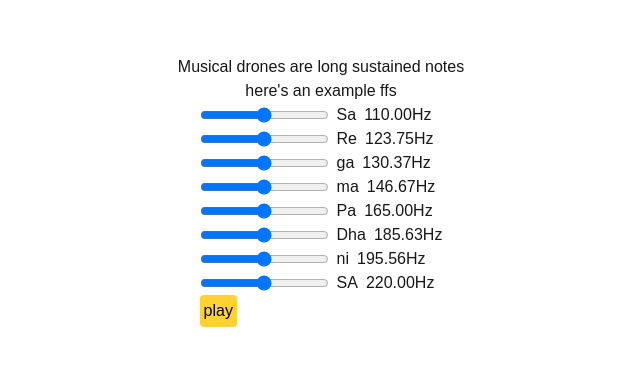
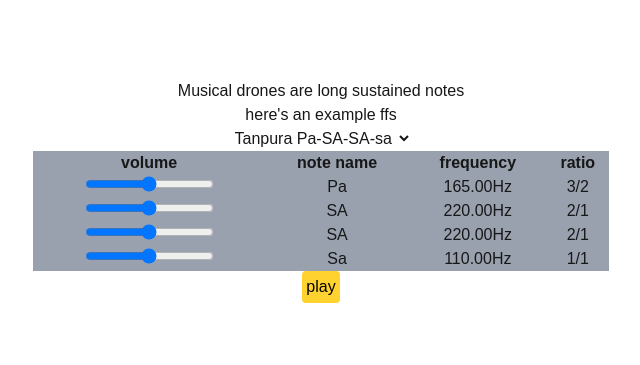
Before and after one commit to dalzegno/drone-music, a Next.js app: page /introduction in a window 1280 px wide. Shown: the part 209-574 px from the top of the page, without its empty margins (319-959 px from the left). Built offline with nearby package versions, Linux system fonts and the light colour scheme.

Commit message:
Add select options to drone table

```diff
--- a/app/introduction/page.tsx
+++ b/app/introduction/page.tsx
@@ -4,8 +4,6 @@ import { scales } from "@/data/scales/scales.json";
 import type { Drone } from "@/lib/types";
 
 export default function Introduction() {
-  const selectedDrone = scales.find((d) => d.id === 1) as Drone;
-  console.log(selectedDrone);
   const fundamentalFrequency = 110;
 
   return (
@@ -15,7 +13,7 @@ export default function Introduction() {
 
       <DroneContainer
         fundamentalFrequency={fundamentalFrequency}
-        drone={selectedDrone}
+        drones={drones}
       ></DroneContainer>
     </div>
   );
--- a/components/ui/drone-container.tsx
+++ b/components/ui/drone-container.tsx
@@ -9,10 +9,10 @@ import { getAudioContext } from "@/audio-context/singletons/audioContext";
 
 export default function DroneContainer({
   fundamentalFrequency,
-  drone,
+  drones,
 }: {
   fundamentalFrequency: number;
-  drone: Drone;
+  drones: Drone[];
 }) {
   const audioContext = getAudioContext() as AudioContext;
   const primaryGain = audioContext.createGain();
@@ -22,9 +22,37 @@ export default function DroneContainer({
   const [isPlaying, setIsPlaying] = useState(false);
   const [firstPlayClicked, setFirstPlayClicked] = useState(false);
 
+  const defaultDrone = drones.find((d) => d.id === 1) as Drone;
+  const [selectedDrone, setSelectedDrone] = useState(defaultDrone);
+
   return (
-    <div>
-      {drone.notes.map((n, index) => (
+    <section className="w-xl text-center">
+      <select
+        onChange={(e) => {
+          setIsPlaying(false);
+          const selectedOption = drones.find(
+            (d) => d.id === +e.target.value,
+          ) as Drone;
+          setSelectedDrone(selectedOption);
+        }}
+      >
+        {drones.map((d) => (
+          <option key={d.id} value={d.id}>
+            {d.name}
+          </option>
+        ))}
+      </select>
+      <table className="table-auto gap-4 bg-gray-400 w-full">
+        <thead>
+          <tr>
+            <th>volume</th>
+            <th>note name</th>
+            <th>frequency</th>
+            <th>ratio</th>
+          </tr>
+        </thead>
+        <tbody>
+          {selectedDrone.notes.map((n, index) => (
             <DroneNote
               key={index}
               primaryGain={primaryGain}
@@ -36,6 +64,8 @@ export default function DroneContainer({
               firstPlayClicked={firstPlayClicked}
             ></DroneNote>
           ))}
+        </tbody>
+      </table>
       <button
         className="bg-amber-300 text-black p-1 rounded-sm cursor-pointer"
         type="button"
@@ -46,6 +76,6 @@ export default function DroneContainer({
       >
         {isPlaying ? <p>pause</p> : <p>play</p>}
       </button>
-    </div>
+    </section>
   );
 }
--- a/components/ui/drone-note.tsx
+++ b/components/ui/drone-note.tsx
@@ -56,23 +56,33 @@ export default function DroneNote({
     if (isPlaying) {
       gainNode.gain.linearRampToValueAtTime(
         volume,
-        audioContext.currentTime + 0.5,
+        audioContext.currentTime + 0.1,
       );
     }
   }, [volume]);
 
   return (
-    <div className="flex">
+    <tr>
+      <td>
         <input
           type="range"
           min="0"
           max="100"
+          value={volume * 100}
           onChange={(e) => {
             setVolume(+e.target.value / 100);
           }}
         ></input>
+      </td>
+      <td>
         <p className="px-2">{note.name}</p>
+      </td>
+      <td>
         <p>{frequency.toFixed(2)}Hz</p>
-    </div>
+      </td>
+      <td>
+        <p>{note.ratio?.toString()}</p>
+      </td>
+    </tr>
   );
 }
--- a/data/drones/drones.json
+++ b/data/drones/drones.json
@@ -9,6 +9,16 @@
         { "name": "SA", "ratio": "2/1", "ratioNumber": 2 },
         { "name": "Sa", "ratio": "1/1", "ratioNumber": 1 }
       ]
+    },
+    {
+      "id": 2,
+      "name": "Tanpura ma-SA-SA-sa",
+      "notes": [
+        { "name": "ma", "ratio": "4/3", "ratioNumber": 1.333 },
+        { "name": "SA", "ratio": "2/1", "ratioNumber": 2 },
+        { "name": "SA", "ratio": "2/1", "ratioNumber": 2 },
+        { "name": "Sa", "ratio": "1/1", "ratioNumber": 1 }
+      ]
     }
   ]
 }
```
Lines whose indentation alone changed are shown as unchanged.
